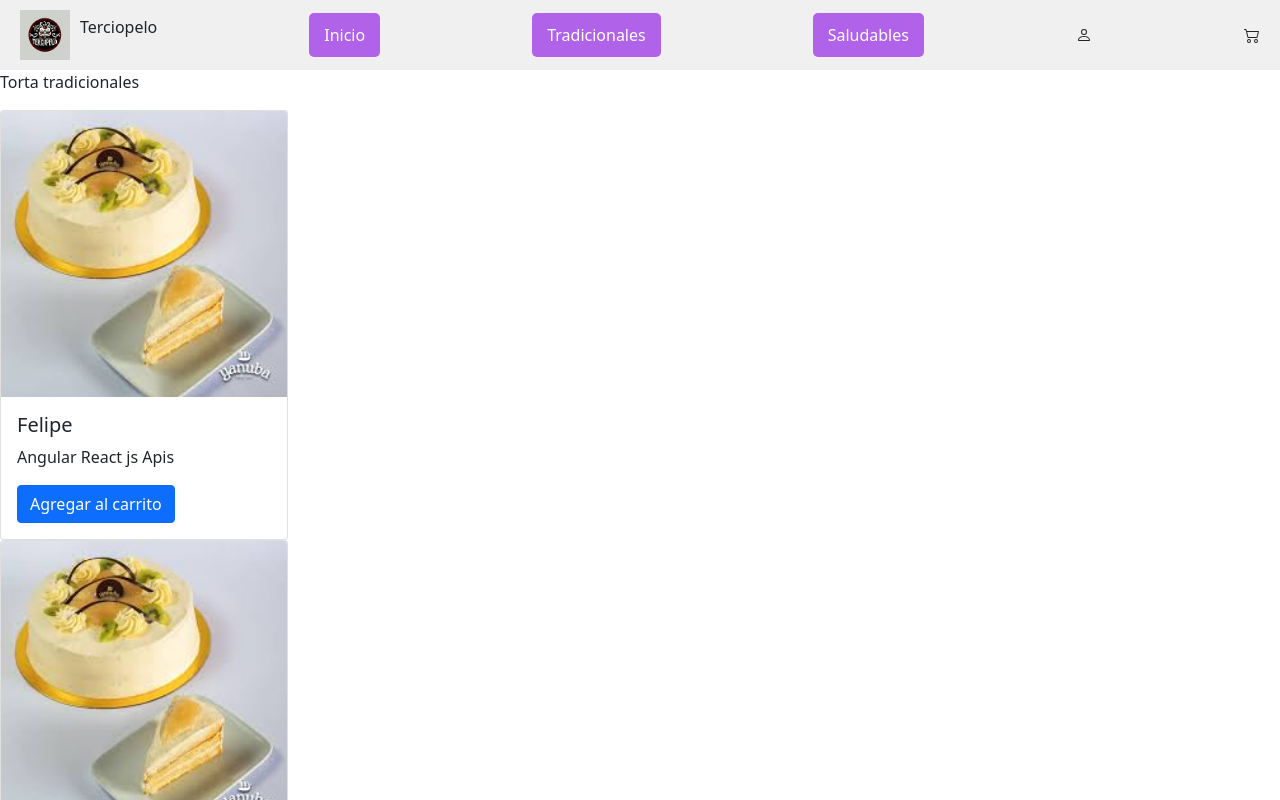
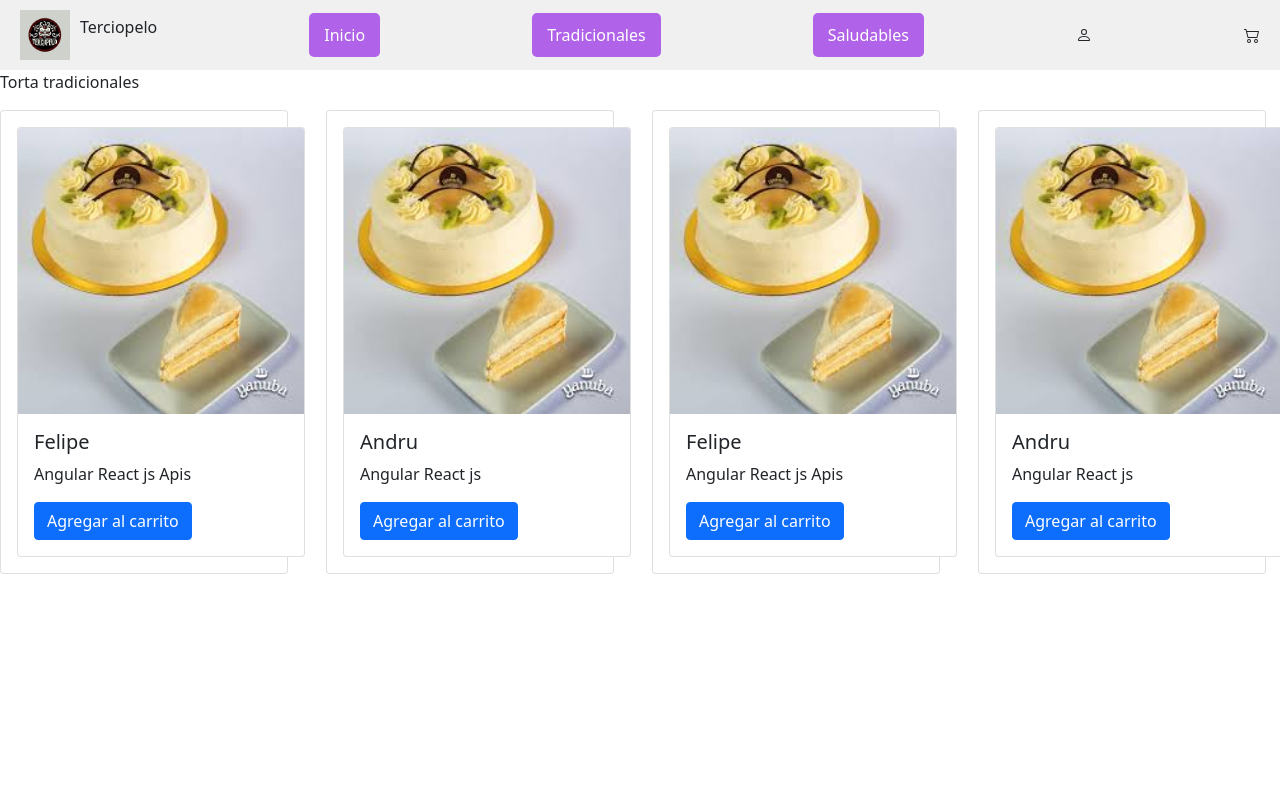
Before and after one commit to AndresMosquera9005/delicias_de_terciopelo, an Angular app in the folder terciopelo/: page /tradicionales in a window 1280 px wide. Shown: the top 800 px of the page. Built offline with nearby package versions, Linux system fonts and the light colour scheme.

Commit message:
se modifico

```diff
--- a/terciopelo/src/app/components/tradicionales/tradicionales.component.html
+++ b/terciopelo/src/app/components/tradicionales/tradicionales.component.html
@@ -1,3 +1,34 @@
 <p>Torta tradicionales</p>
-<app-card titulo="Felipe" descripcion="Angular React js Apis" img="/img/img_ensayo/torta_1.jpeg"></app-card>
-<app-card titulo="Andru" descripcion="Angular React js" img="/img/img_ensayo/torta_1.jpeg" ></app-card>
+<!-- <app-card titulo="Felipe" descripcion="Angular React js Apis" img="/img/img_ensayo/torta_1.jpeg"></app-card>
+<app-card titulo="Andru" descripcion="Angular React js" img="/img/img_ensayo/torta_1.jpeg" ></app-card> -->
+
+<div class="row">
+    <div class="col-3">
+        <div class="card" style="width: 18rem;">
+            <div class="card-body">
+                <app-card titulo="Felipe" descripcion="Angular React js Apis" img="/img/img_ensayo/torta_1.jpeg"></app-card>
+            </div>
+        </div>
+    </div>
+    <div class="col-3">
+        <div class="card" style="width: 18rem;">
+            <div class="card-body">
+                <app-card titulo="Andru" descripcion="Angular React js" img="/img/img_ensayo/torta_1.jpeg" ></app-card>
+            </div>
+        </div>
+    </div>
+    <div class="col-3">
+        <div class="card" style="width: 18rem;">
+            <div class="card-body">
+                <app-card titulo="Felipe" descripcion="Angular React js Apis" img="/img/img_ensayo/torta_1.jpeg"></app-card>
+            </div>
+        </div>
+    </div>
+    <div class="col-3">
+        <div class="card" style="width: 18rem;">
+            <div class="card-body">
+                <app-card titulo="Andru" descripcion="Angular React js" img="/img/img_ensayo/torta_1.jpeg" ></app-card>
+            </div>
+        </div>
+    </div>
+</div>
```
